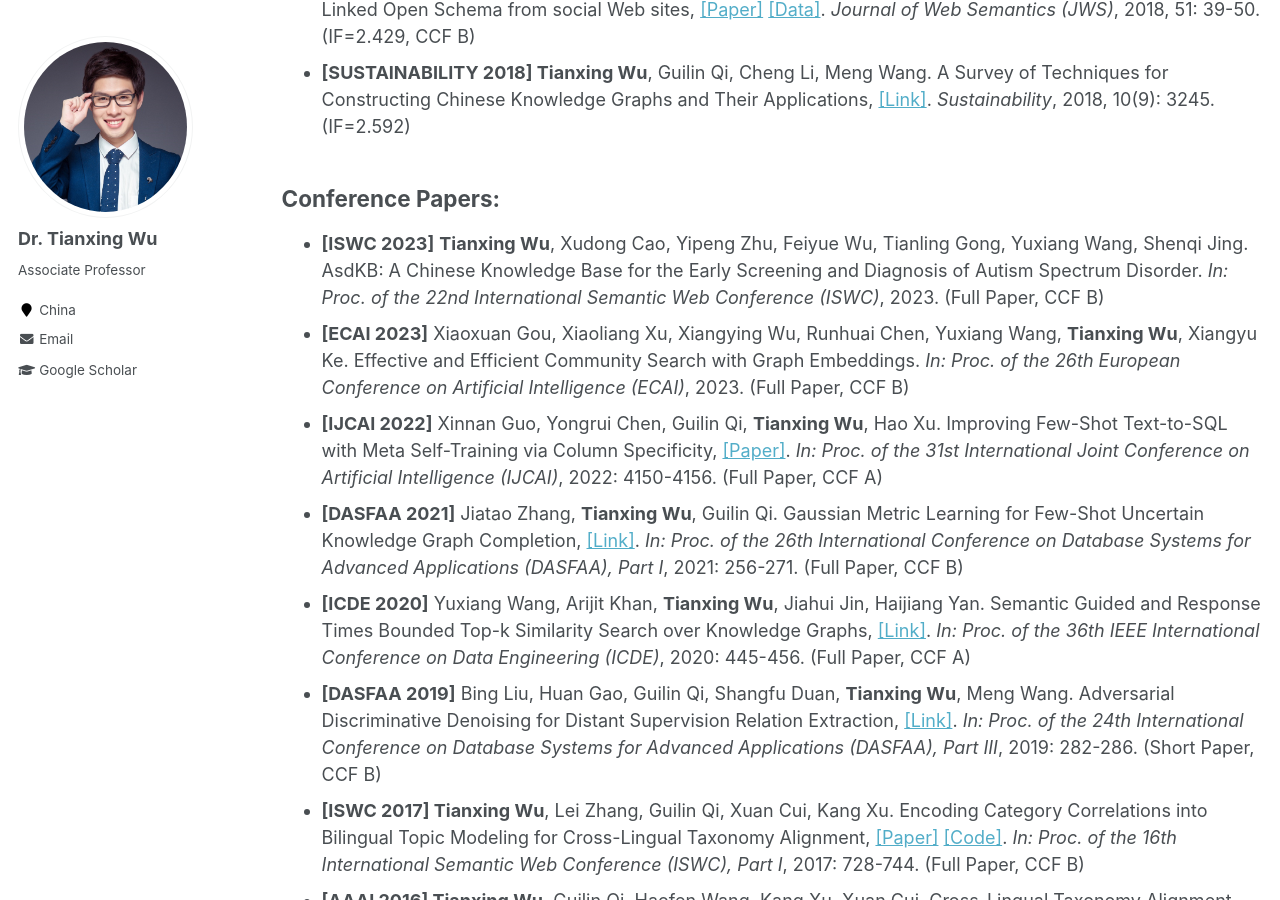
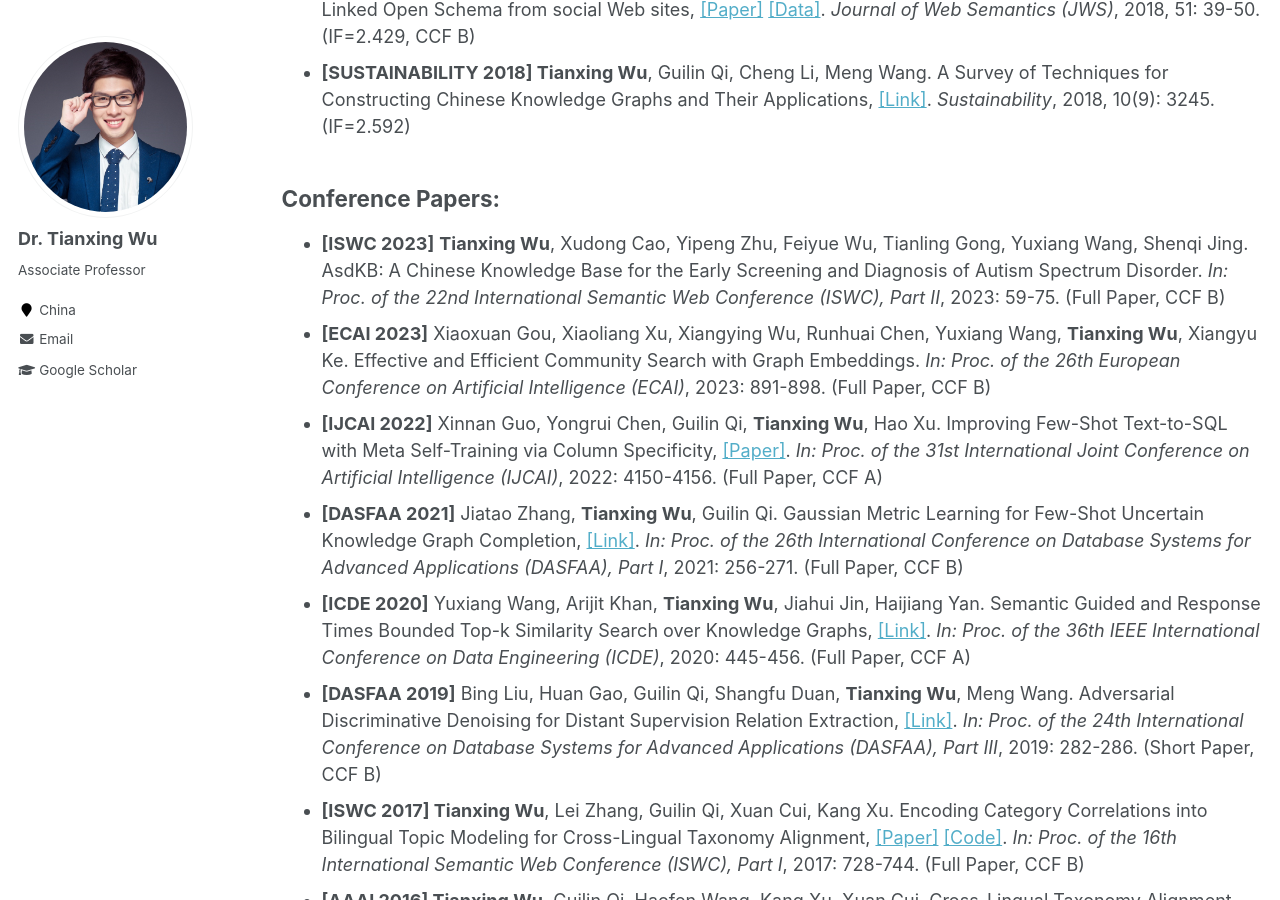
Before and after one commit to tianxing-wu/tianxing-wu.github.io, a Jekyll site: the page built from _pages/selected_publications.md, in a window 1280 px wide and 900 px high, scrolled down 996 px. Built offline with Jekyll 4.4.1, drawn with Linux system fonts in a browser that asks for light colours.

Commit message:
info update

```diff
--- a/_pages/selected_publications.md
+++ b/_pages/selected_publications.md
@@ -19,8 +19,8 @@ The full list of my publications can be found in [Google Scholar](https://schola
 * **[SUSTAINABILITY 2018] Tianxing Wu**, Guilin Qi, Cheng Li, Meng Wang. A Survey of Techniques for Constructing Chinese Knowledge Graphs and Their Applications, [[Link]](https://www.mdpi.com/2071-1050/10/9/3245). <i>Sustainability</i>, 2018, 10(9): 3245. (IF=2.592)
 
 ## Conference Papers:
-* **[ISWC 2023]** **Tianxing Wu**, Xudong Cao, Yipeng Zhu, Feiyue Wu, Tianling Gong, Yuxiang Wang, Shenqi Jing. AsdKB: A Chinese Knowledge Base for the Early Screening and Diagnosis of Autism Spectrum Disorder. <i>In: Proc. of the 22nd International Semantic Web Conference (ISWC)</i>, 2023. (Full Paper, CCF B)
-* **[ECAI 2023]** Xiaoxuan Gou, Xiaoliang Xu, Xiangying Wu, Runhuai Chen, Yuxiang Wang, **Tianxing Wu**, Xiangyu Ke. Effective and Efficient Community Search with Graph Embeddings. <i>In: Proc. of the 26th European Conference on Artificial Intelligence (ECAI)</i>, 2023. (Full Paper, CCF B)
+* **[ISWC 2023]** **Tianxing Wu**, Xudong Cao, Yipeng Zhu, Feiyue Wu, Tianling Gong, Yuxiang Wang, Shenqi Jing. AsdKB: A Chinese Knowledge Base for the Early Screening and Diagnosis of Autism Spectrum Disorder. <i>In: Proc. of the 22nd International Semantic Web Conference (ISWC), Part II</i>, 2023: 59-75. (Full Paper, CCF B)
+* **[ECAI 2023]** Xiaoxuan Gou, Xiaoliang Xu, Xiangying Wu, Runhuai Chen, Yuxiang Wang, **Tianxing Wu**, Xiangyu Ke. Effective and Efficient Community Search with Graph Embeddings. <i>In: Proc. of the 26th European Conference on Artificial Intelligence (ECAI)</i>, 2023: 891-898. (Full Paper, CCF B)
 * **[IJCAI 2022]** Xinnan Guo, Yongrui Chen, Guilin Qi, **Tianxing Wu**, Hao Xu. Improving Few-Shot Text-to-SQL with Meta Self-Training via Column Specificity, [[Paper]](https://www.ijcai.org/proceedings/2022/0576.pdf). <i>In: Proc. of the 31st International Joint Conference on Artificial Intelligence (IJCAI)</i>, 2022: 4150-4156. (Full Paper, CCF A)
 * **[DASFAA 2021]** Jiatao Zhang, **Tianxing Wu**, Guilin Qi. Gaussian Metric Learning for Few-Shot Uncertain Knowledge Graph Completion, [[Link]](https://link.springer.com/chapter/10.1007/978-3-030-73194-6_18). <i>In: Proc. of the 26th International Conference on Database Systems for Advanced Applications (DASFAA), Part I</i>, 2021: 256-271. (Full Paper, CCF B)
 * **[ICDE 2020]** Yuxiang Wang, Arijit Khan, **Tianxing Wu**, Jiahui Jin, Haijiang Yan. Semantic Guided and Response Times Bounded Top-k Similarity Search over Knowledge Graphs, [[Link]](https://ieeexplore.ieee.org/document/9101747). <i>In: Proc. of the 36th IEEE International Conference on Data Engineering (ICDE)</i>, 2020: 445-456. (Full Paper, CCF A)
```
Also changed, not shown: _pages/about.md (+1 -1 lines), 1 other file.
